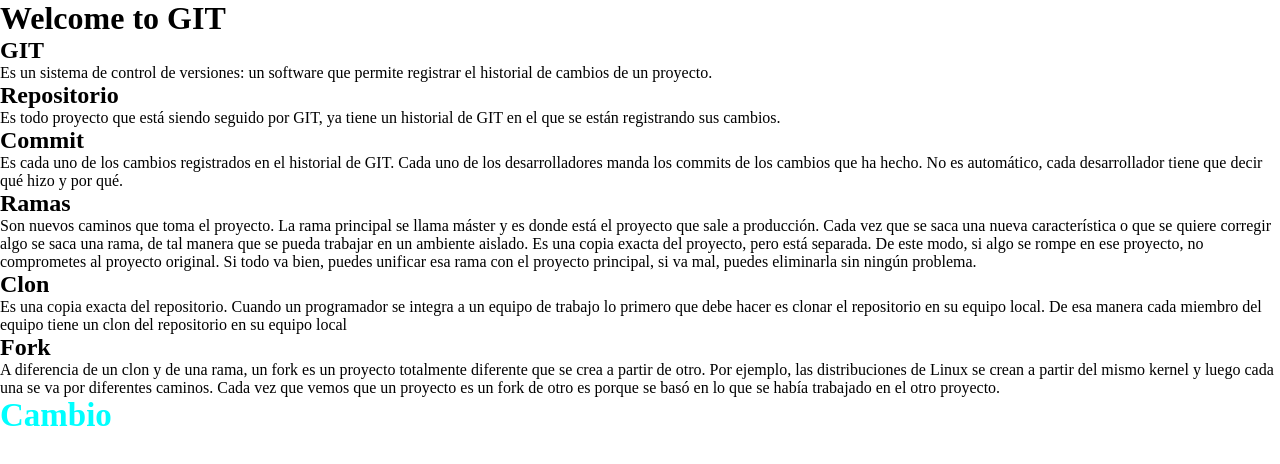
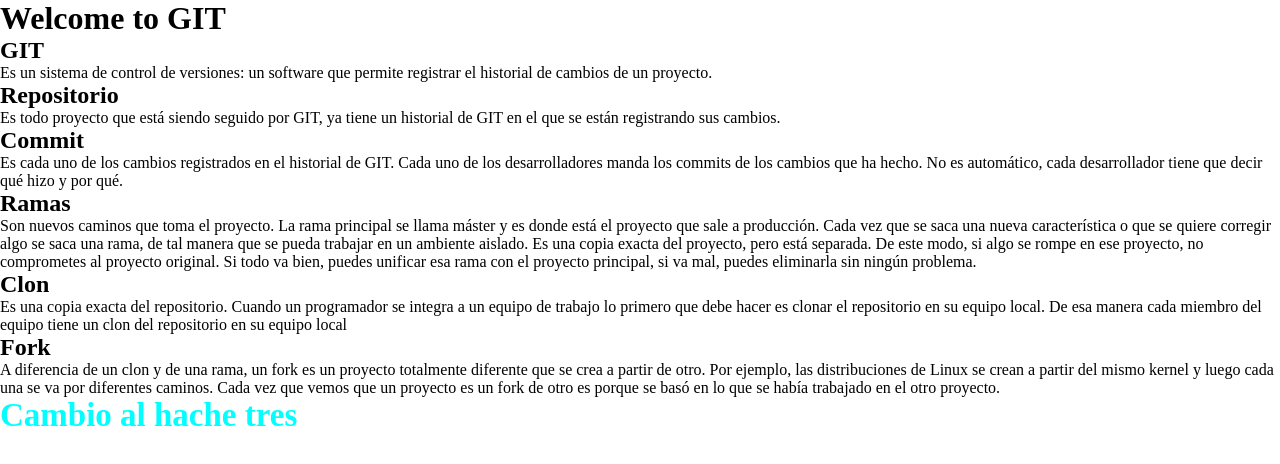
Before and after one commit to davidwreynoso/prArgPr, a plain HTML site: page index.html in a window 1280 px wide. Drawn offline with Linux system fonts and the light colour scheme.

Commit message:
3er commit-Cambio en HTML y nuevo archivo

```diff
--- a/index.html
+++ b/index.html
@@ -21,6 +21,6 @@
 Es una copia exacta del repositorio. Cuando un programador se integra a un equipo de trabajo lo primero que debe hacer es clonar el repositorio en su equipo local. De esa manera cada miembro del equipo tiene un clon del repositorio en su equipo local
 <h2>Fork</h2>
 A diferencia de un clon y de una rama, un fork es un proyecto totalmente diferente que se crea a partir de otro. Por ejemplo, las distribuciones de Linux se crean a partir del mismo kernel y luego cada una se va por diferentes caminos. Cada vez que vemos que un proyecto es un fork de otro es porque se basó en lo que se había trabajado en el otro proyecto.
-<h3>Cambio</h3>
+<h3>Cambio al hache tres</h3>
 </body>
 </html>
```
Also changed, not shown: archivo1.html (+1 -0 lines).
